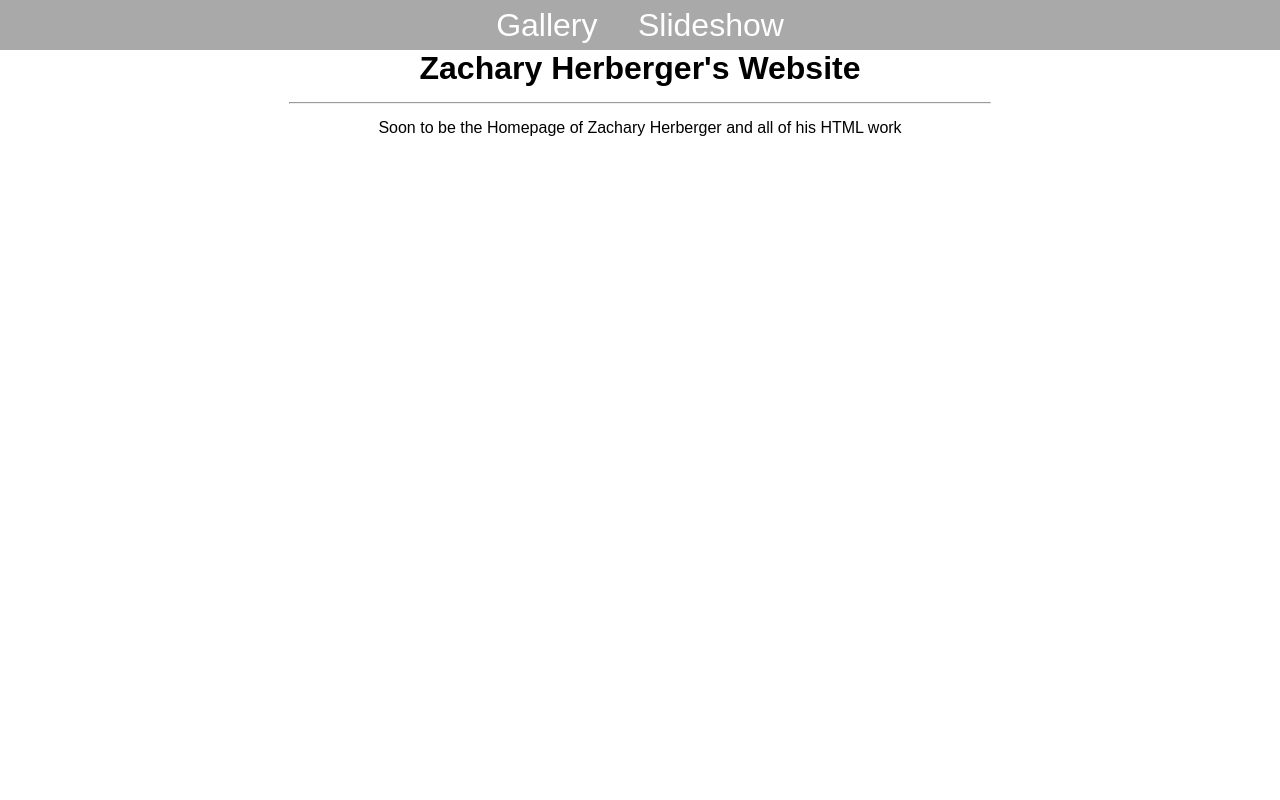
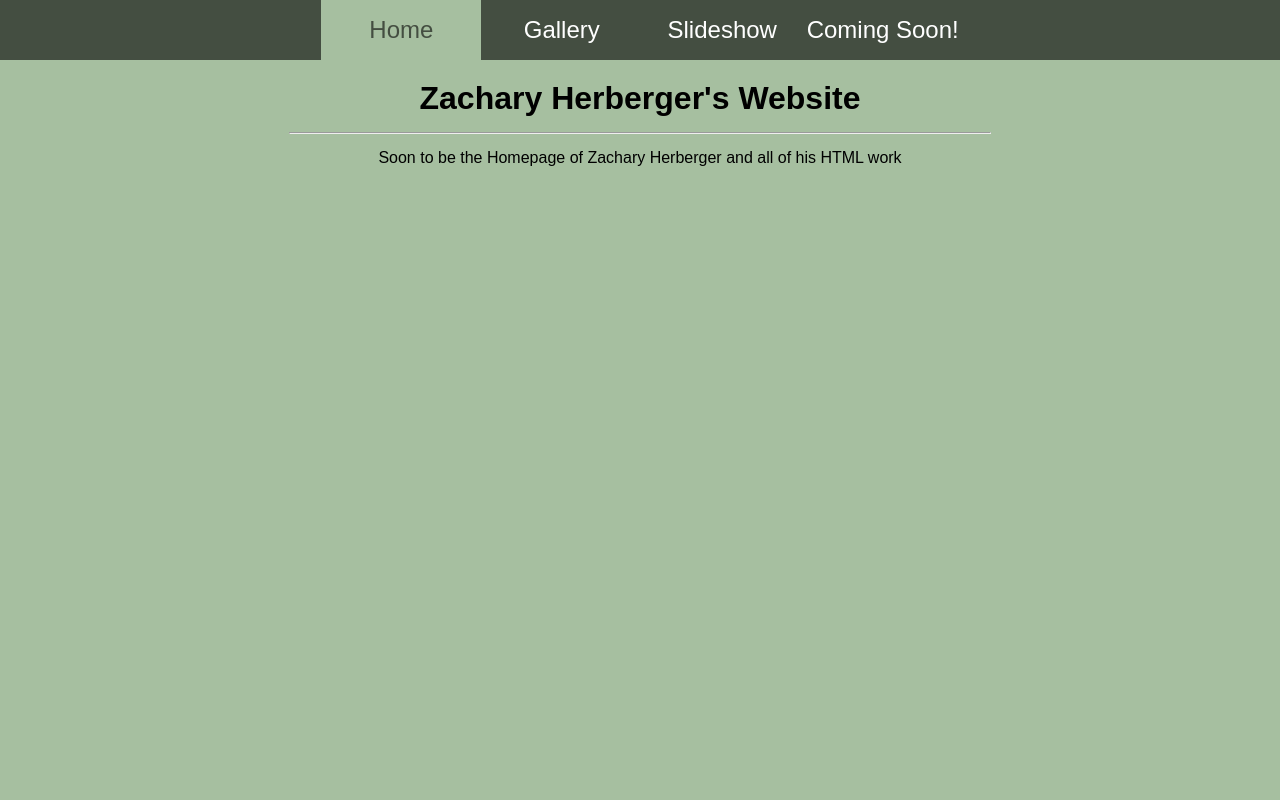
Before and after one commit to SecretShop/secretshop.github.io, a PHP site: page / in a window 1280 px wide. Run offline with PHP 8.4, Linux system fonts and the light colour scheme.

Commit message:
Color scheme and Nav bar
odd green theme and a nav bar completed

```diff
--- a/css/style_index.css
+++ b/css/style_index.css
@@ -4,48 +4,61 @@
 	font-family: 'Oswald', sans-serif;
 }
 
+body {
+	background-color: #a6bfa0;
+}
+
 .nav-top {
 	margin-left: auto;
 	margin-right: auto;
+	margin-bottom: 20px;
 }
 
 .nav-top ul{
 	list-style: none;
-	text-align: center;
-	background-color: darkgrey;
+  background-color: #444e41;
+  text-align: center;
 	border-radius: 0px 0px 0px 0px; <!--TL  TR  BR  BL-->
 }
 
-.nav-top li{
-	display: block;
-	font-size: 1em;
-	height: 50px;
-	line-height: 50px;
-	border-bottom: 1px solid black;
+.nav-top li {
+	font-family: 'Oswald', sans-serif;
+  font-size: 1.2em;
+  line-height: 40px;
+  height: 40px;
+  border-bottom: 1px solid #888;
 }
 
 @media screen and (min-width: 600px) {
 	.nav-top li {
-		display:inline;
-		height: 50px;
-		line-height: 50px;
-		border-bottom: none;
-		margin: -2px;
+		display: inline-block;
+		margin-right: -4px;
+		width: 160px;
+    border-bottom: none;
+    height: 60px;
+    line-height: 60px;
+    font-size: 1.5em;
 	}
 }
 
-.nav-top li a {
-	padding-left: 20px;
-	padding-right: 20px;
-	font-size: 2em;
-	color: #ffffff;
+.nav-top a {
 	text-decoration: none;
-	transition: .4s background-color;
+  color: #fff;
+  display: block;
+  transition: .3s background-color;
 }
 
-.nav-top li a:hover {
-	background-color: #9f5353;
+.nav-top a:hover {
+	background-color: #887395;
 }
+
+.nav-top a.active {
+ background-color: #a6bfa0;
+ color: #444e41;
+ cursor: default;
+}
+
+
 .Title {
 	text-align: center;
 }
--- a/index.html
+++ b/index.html
@@ -5,8 +5,10 @@
 	<body>
 		<div class="nav-top">
 			<ul>
+				<li><a class="active" href="index.html">Home</a></li>
 				<li><a href="Gallery.html">Gallery</a></li>
 				<li><a href="Slideshow.html"> Slideshow</a></li>
+				<li><a href="#"> Coming Soon! </a></li>
 			</ul>
 		</div>
 
```
